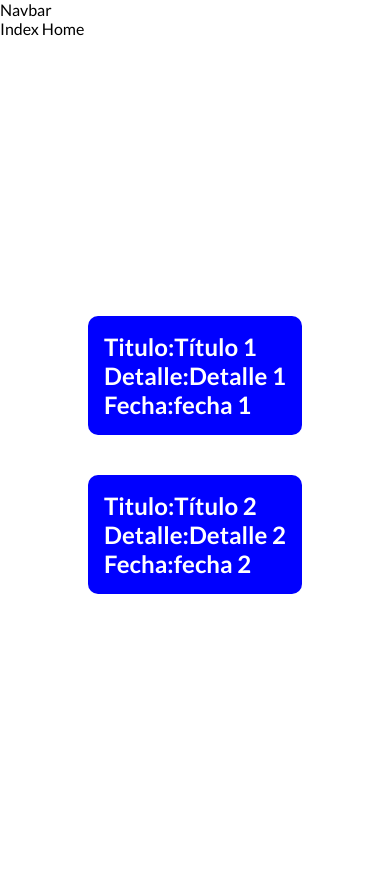
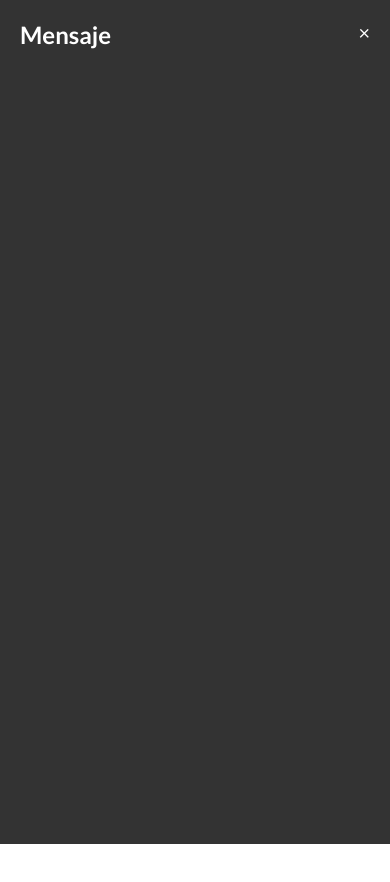
Before and after one commit to No-Country-simulation/c18-05-m-node-react, a React (Vite) app in the folder client/: page / in a window 390 px wide. After the commit the page ends 844 px from the top, so only its background shows below. Built offline with nearby package versions, Linux system fonts and the light colour scheme.

Commit message:
esquema de dashboard - responsive

```diff
--- a/client/src/App.jsx
+++ b/client/src/App.jsx
@@ -1,5 +1,5 @@
 import { Routes, Route } from 'react-router-dom'
-import Home from './views/Home/Index'
+import Dashboard from './views/Dashboard/Index'
 import Login from './views/Login/Index'
 
 const App = () => {
@@ -7,7 +7,7 @@ const App = () => {
   return (
     <>
       <Routes>
-        <Route path='/' element={<Home/>} />
+        <Route path='/' element={<Dashboard/>} />
         <Route path='/login' element={<Login/>} />
         <Route path='/dashboard' element={"Dashboard"} />
         <Route path='/dashboard' element={"Dashboard"} />
--- a/client/src/views/Dashboard/Index.jsx
+++ b/client/src/views/Dashboard/Index.jsx
@@ -0,0 +1,62 @@
+import { useEffect, useState } from 'react';
+import style from './styles/dashboard.module.css'
+import Sidebar from './components/Sidebar';
+
+const Index = () => {
+    const [isLeftSidebarVisible, setLeftSidebarVisible] = useState(true);
+    const [isRightSidebarVisible, setRightSidebarVisible] = useState(true);
+    const [isMobileView, setIsMobileView] = useState(false);
+
+    const toggleLeftSidebar = () => {
+      setLeftSidebarVisible(!isLeftSidebarVisible);
+    };
+
+    const toggleRightSidebar = () => {
+      setRightSidebarVisible(!isRightSidebarVisible);
+    };
+
+    useEffect(() => {
+      const handleResize = () => {
+        setIsMobileView(window.innerWidth <= 768);
+      };
+
+      window.addEventListener('resize', handleResize);
+      handleResize(); // Llamamos a la función para establecer el estado inicial
+
+      return () => {
+        window.removeEventListener('resize', handleResize);
+      };
+    }, []);
+
+    return (
+      <div className={style.container}>
+        <Sidebar
+          position="left"
+          visible={!isMobileView || isLeftSidebarVisible}
+          toggleSidebar={toggleLeftSidebar}
+        />
+        <main className={style.mainContent}>
+          {isMobileView && (
+            <button className={`${style.hamburger} ${style.leftHamburger}`} onClick={toggleLeftSidebar}>
+              ☰
+            </button>
+          )}
+          <button className={`${style.hamburger} ${style.rightHamburger}`} onClick={toggleRightSidebar}>
+            ☰
+          </button>
+          <div className={style.content}>
+            <h1>Contenido</h1>
+            {/* Aquí va el contenido principal */}
+          </div>
+        </main>
+        <Sidebar
+          position="right"
+          visible={!isMobileView || isRightSidebarVisible}
+          toggleSidebar={toggleRightSidebar}
+        />
+      </div>
+    );
+  };
+
+
+export default Index
--- /dev/null
+++ b/client/src/views/Dashboard/components/Sidebar.jsx
@@ -0,0 +1,16 @@
+
+import style from '../styles/dashboard.module.css';
+
+const Sidebar = ({ position, visible, toggleSidebar }) => {
+    const sidebarClass = `${style.sidebar} ${style[position + 'Sidebar']} ${visible ? style.show : ''}`;
+
+    return (
+      <nav className={sidebarClass}>
+        <button className={style.closeBtn} onClick={toggleSidebar}>×</button>
+        <h2>{position === 'left' ? 'Menu' : 'Mensaje'}</h2>
+        {/* Aquí puedes añadir el contenido del menú o la lista de mensajes */}
+      </nav>
+    );
+  };
+
+export default Sidebar;
--- /dev/null
+++ b/client/src/views/Dashboard/styles/dashboard.module.css
@@ -0,0 +1,114 @@
+
+  /* styles/dashboard.module.css */
+
+.container {
+    display: grid;
+    grid-template-columns: 200px 1fr 200px;
+    grid-template-rows: 100%;
+    height: 100vh;
+  }
+
+  .sidebar {
+    background-color: #333;
+    color: white;
+    padding: 20px;
+    display: none;
+    position: relative;
+  }
+
+  .leftSidebar {
+    grid-column: 1 / 2;
+  }
+
+  .rightSidebar {
+    grid-column: 3 / 4;
+  }
+
+  .show {
+    display: block;
+  }
+
+  .mainContent {
+    grid-column: 2 / 3;
+    padding: 20px;
+    position: relative;
+    border-left: 1px solid #e9ecef;
+    border-right: 1px solid #e9ecef;
+  }
+
+  .hamburger {
+    display: none;
+    position: absolute;
+    top: 20px;
+    font-size: 30px;
+    background: none;
+    border: none;
+    color: #333;
+    cursor: pointer;
+  }
+
+  .leftHamburger {
+    left: 20px;
+  }
+
+  .rightHamburger {
+    right: 20px;
+  }
+  .closeBtn {
+    display: none;
+  }
+
+  @media (max-width: 768px) {
+    .container {
+      grid-template-columns: 1fr;
+      grid-template-rows: 1fr;
+    }
+
+    .leftSidebar,
+    .rightSidebar {
+      position: fixed;
+      top: 0;
+      bottom: 0;
+      width: 100%;
+      height: 100%;
+      z-index: 1000;
+    }
+
+    .leftSidebar {
+      left: -100%;
+      transition: left 0.3s ease;
+    }
+
+    .rightSidebar {
+      right: -100%;
+      transition: right 0.3s ease;
+    }
+
+    .show.leftSidebar {
+      left: 0;
+    }
+
+    .show.rightSidebar {
+      right: 0;
+    }
+
+    .mainContent {
+      grid-column: 1 / -1;
+    }
+
+    .hamburger {
+      display: block;
+    }
+
+    .closeBtn {
+        display: block;
+        position: absolute;
+        top: 20px;
+        right: 20px;
+        font-size: 20px;
+        background: none;
+        border: none;
+        color: white;
+        cursor: pointer;
+      }
+  }
--- a/client/src/views/Login/styles/LoginForm.module.css
+++ b/client/src/views/Login/styles/LoginForm.module.css
@@ -14,15 +14,12 @@
 .formContainer_welcome {
   width: 100%;
   display: flex;
+  height: auto;
   flex-direction: column;
   align-items: center;
   gap: 1rem;
 }
-.formContainer_welcome > * {
-  display: flex;
-  /* justify-content: center; */
-  text-align: start;
-}
+
 
 .titleLogin {
   color: #065ad8;
@@ -46,6 +43,7 @@ form{
   & :is(input[type="email"], input[type="password"], input[type="submit"]) {
     max-width: var(--max-width);
     width: 100%;
+    height: 100%;
     border: var(--border-buttons-and-inputs);
     border-radius: var(--border-radius);
     padding: 10px;
@@ -82,7 +80,6 @@ form{
 }
 .section_checkbox_rememberme {
   display: flex;
-  justify-content: space-between;
   max-width: var(--max-width);
   width: 100%;
   & label:hover {
```
